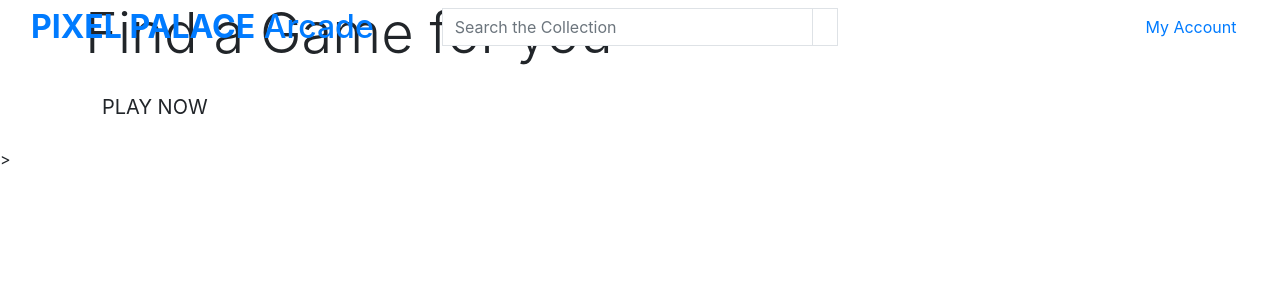
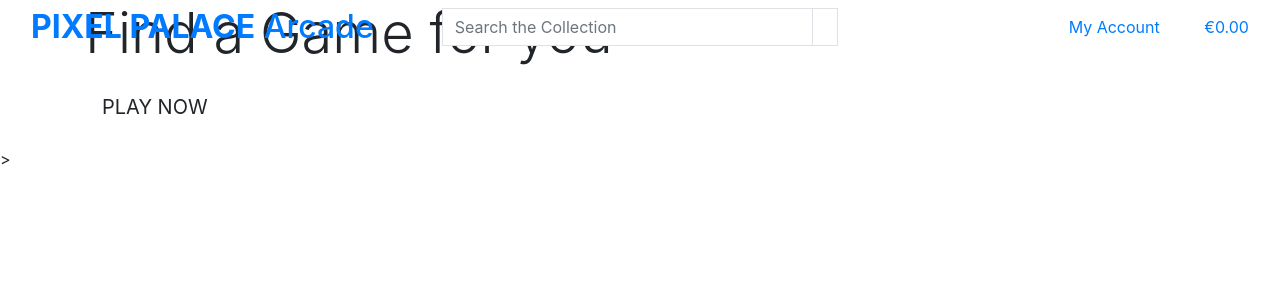
Before and after one commit to OisinWrites/Pixel-Palace-Arcade, a Django app: page / in a window 1280 px wide. Shown: the top 300 px of the page. Run offline with Django 3.2, Linux system fonts and the light colour scheme.

Commit message:
Add shopping icon with grand total to header

```diff
--- a/templates/base.html
+++ b/templates/base.html
@@ -73,7 +73,20 @@
                 {% endif %}
               </div>
             </li>
-            <li class="list-inline-item"></li>
+            <li class="list-inline-item">
+              <a class="{% if grand_total %}text-info font-weight-bold{% else %}text-black{% endif %} nav-link" href="">
+                <div class="text-center">
+                  <div><i class="fas fa-shoppiing-bag fa-lg"></i></div>
+                  <p class="my-0">
+                    {% if grand_total %}
+                      €{{ grand_total|floatformat:2}}
+                    {% else %}
+                      €0.00
+                    {% endif %}
+                  </p>
+                </div>
+              </a>
+            </li>
           </ul>
         </div>
       </div>
```
